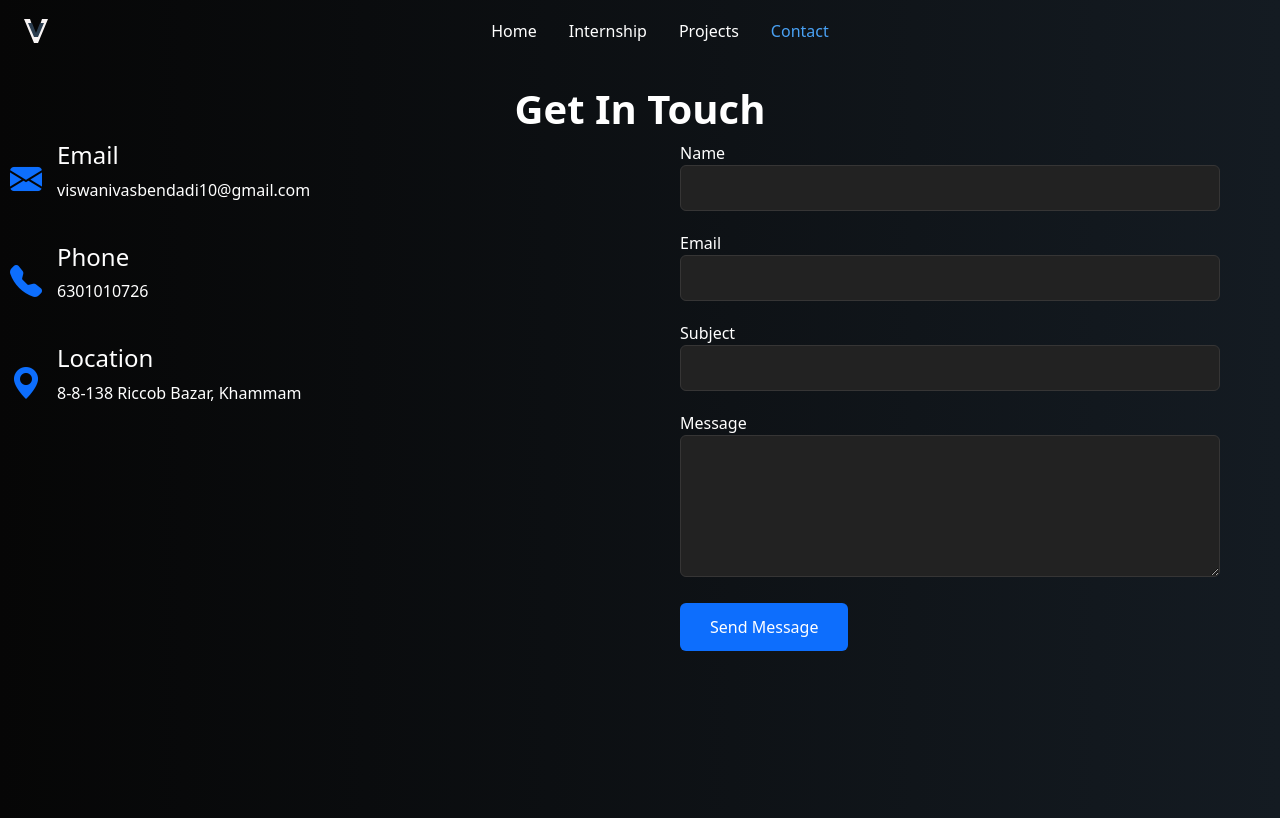
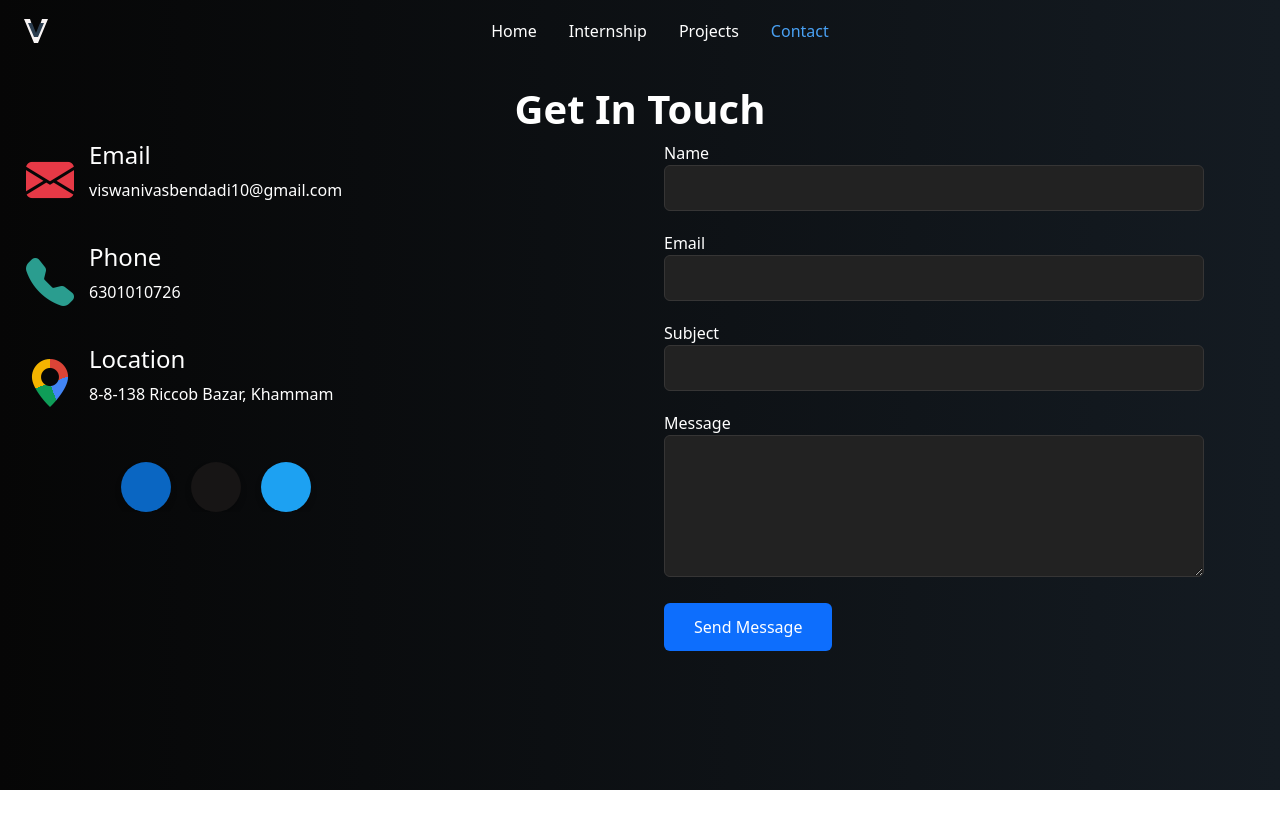
Before and after one commit to N1vas-B/vshwa_Portfolio, an Angular app: page /contact in a window 1280 px wide. Built offline with nearby package versions, Linux system fonts and the light colour scheme.

Commit message:
Update contact.component.css

```diff
--- a/src/components/contact/contact.component.css
+++ b/src/components/contact/contact.component.css
@@ -1,20 +1,31 @@
-.contact-background{
-  background: linear-gradient(to left,#141b22, #060606);
-  min-height: 94.5vh;
+/* Reset & Global */
+html, body {
+  overflow-x: hidden;
+  margin: 0;
+  padding: 0;
+}
+* {
+  box-sizing: border-box;
+}
+
+/* Contact Background */
+.contact-background {
+  background: linear-gradient(to left, #141b22, #060606);
+  min-height: 91vh;
   width: 100%;
-  padding-top: 3rem;
-  padding-bottom: 3rem;
+  padding: 3rem 1rem;
   color: white;
 }
+
+/* Section Title */
 .section-title {
   text-align: center;
   font-size: 2.5rem;
   font-weight: bold;
   margin-top: -2%;
 }
-.social-media-section .connect-title{
-  color: #f9f9fa;
-}
+
+/* Contact Container */
 .contact-container {
   display: flex;
   flex-wrap: wrap;
@@ -35,12 +46,34 @@
 }
 
 .icon {
-  font-size: 2rem;
-  color: #0d6efd;
+  font-size: 3rem;
   margin-right: 15px;
   margin-left: 10px;
 }
 
+/* 🎨 Specific colors */
+.info-item .bi-envelope-fill {
+  color: #e63946;   /* Red for Email */
+}
+
+.info-item .bi-telephone-fill {
+  color: #2a9d8f;   /* Green/Teal for Phone */
+}
+
+.info-item .bi-geo-alt-fill {
+  background: conic-gradient(
+    #DB4437 0deg 70deg,
+    #4285F4 70deg 160deg,
+    #0F9D58 160deg 250deg,
+    #F4B400 250deg 360deg
+  );
+  -webkit-background-clip: text;
+  background-clip: text;
+  -webkit-text-fill-color: transparent;
+  color: transparent;
+}
+
+/* Contact Form */
 .contact-form {
   flex: 1;
   min-width: 280px;
@@ -61,6 +94,7 @@ input, textarea {
   outline: none;
   transition: border 0.3s;
   background-color: #222;
+  color: white;
 }
 
 input:focus, textarea:focus {
@@ -82,30 +116,63 @@ button:hover {
   background-color: #0056b3;
 }
 
-.social-icons {
-  display: flex;
-  gap: 15px;
-  font-size: 1.6rem;
-  margin-top: 20px;
+/* --- Social Media Section --- */
+.social-media-section {
+  text-align: center;
+  margin-top: 40px;
 }
 
-.social-icons a {
-  color: #333;
-  transition: color 0.3s;
+.social-media-section .connect-title {
+  font-size: 1.25rem;
+  margin-bottom: 20px;
+  color: #f9f9fa;
+  font-weight: bold;
 }
 
-.social-icons a:hover {
-  color: #0d6efd;
+.social-buttons {
+  display: flex;
+  flex-wrap: wrap;
+  justify-content: center;
+  gap: 20px;
+  max-width: 100%;
+  overflow: hidden;
 }
 
-/* Responsive Design */
+.social-link {
+  width: 50px;
+  height: 50px;
+  display: flex;
+  align-items: center;
+  justify-content: center;
+  font-size: 22px;
+  color: #fff;
+  border-radius: 50%;
+  text-decoration: none;
+  transition: all 0.3s ease;
+  box-shadow: 0 4px 6px rgba(0, 0, 0, 0.2);
+}
+
+/* Platform colors */
+.social-link.linkedin { background: #0A66C2; }
+.social-link.github { background: #171515; }
+.social-link.twitter { background: #1DA1F2; }
+
+/* Hover effect */
+.social-link:hover {
+  transform: scale(1.1);
+  box-shadow: 0 6px 12px rgba(0, 0, 0, 0.3);
+  opacity: 0.9;
+}
+
+/* --- Responsive Design --- */
 @media (max-width: 768px) {
   .contact-container {
     flex-direction: column;
     align-items: center;
   }
 
-  .contact-info, .contact-form {
+  .contact-info,
+  .contact-form {
     max-width: 100%;
   }
 
@@ -113,64 +180,11 @@ button:hover {
     font-size: 2rem;
   }
 }
-/* --- Social Media Buttons --- */
-.social-media-section {
-  text-align: center;
-  margin-top: 40px;
+
+@media (max-width: 600px) {
+  .social-link {
+    width: 40px;
+    height: 40px;
+    font-size: 18px;
+  }
 }
-
-.connect-title {
-  font-size: 1.25rem;
-  margin-bottom: 20px;
-  color: #222;
-}
-
-.social-buttons {
-  display: flex;
-  flex-wrap: wrap;
-  justify-content: center;
-  gap: 20px;
-}
-
-.social-buttons .btn {
-  display: inline-flex;
-  align-items: center;
-  gap: 10px;
-  padding: 5px 8px;
-  font-weight: 600;
-  border-radius: 30px;
-  color: white;
-  text-decoration: none;
-  font-size: 1rem;
-  transition: transform 0.2s ease;
-  box-shadow: 0 4px 10px rgba(0, 0, 0, 0.15);
-}
-
-.social-buttons .btn:hover {
-  transform: translateY(-3px);
-}
-
-/* Platform Colors */
-.linkedin {
-  background: linear-gradient(45deg, #0077b5, #00a0dc);
-}
-
-.facebook {
-  background: linear-gradient(45deg, #3b5998, #8b9dc3);
-}
-
-.instagram {
-  background: linear-gradient(45deg, #f94f4f, #fccc63);
-}
-
-.twitter {
-  background: linear-gradient(45deg, #1da1f2, #0d8ddb);
-}
-
-.github {
-  background: linear-gradient(45deg, #333, #555);
-}
-
-body.dark-mode .social-buttons .btn {
-  box-shadow: 0 4px 12px rgba(255, 255, 255, 0.1);
-}
```
